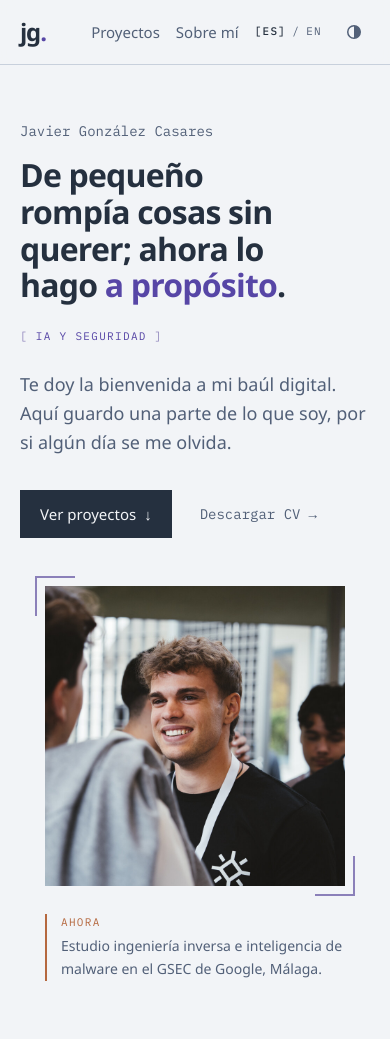
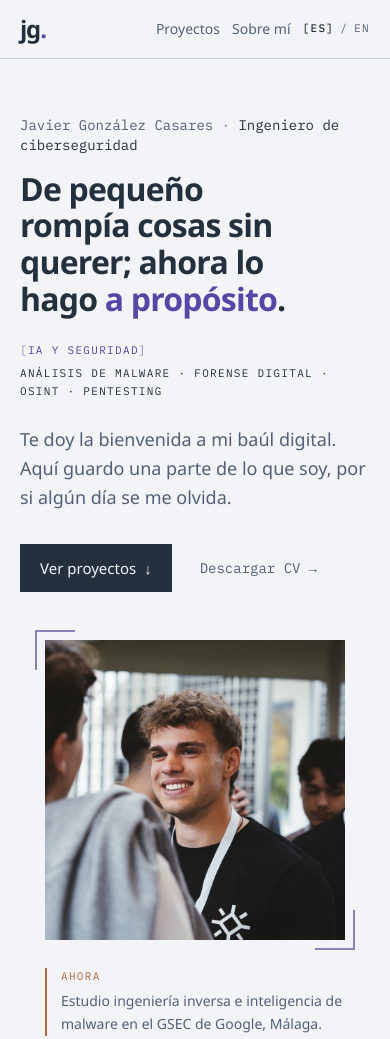
Before and after one commit to i12gocaj/portfolio, an Astro site: page / in a window 390 px wide. Shown: the top 1039 px of the page. Built offline with nearby package versions, Linux system fonts and the light colour scheme; Astro itself is replaced by a stand-in of ours.

Commit message:
Show role and specialities in the hero; refine About copy
Also keeps the mobile navigation on one line once Reflections appears.

Co-Authored-By: Claude Fable 5.2 <noreply@anthropic.com>

```diff
--- a/src/components/Header.astro
+++ b/src/components/Header.astro
@@ -27,8 +27,8 @@ const nav: { key: RouteKey; label: string }[] = [
     <a href={home} aria-label={t("nav.home")} class="text-2xl font-bold tracking-tighter leading-none">
       jg<span class="text-accent">.</span>
     </a>
-    <div class="flex items-center gap-4 sm:gap-7">
-      <ul class="flex items-center gap-4 sm:gap-7 text-[0.9375rem]">
+    <div class="flex items-center gap-3 sm:gap-7">
+      <ul class="flex items-center gap-3 whitespace-nowrap text-sm sm:gap-7 sm:text-[0.9375rem]">
         {
           nav.map((item) => (
             <li>
@@ -71,7 +71,7 @@ const nav: { key: RouteKey; label: string }[] = [
         type="button"
         id="theme-toggle"
         aria-label={t("theme.toggle")}
-        class="grid h-8 w-8 place-items-center rounded-sm text-slate hover:text-accent transition-colors duration-150 cursor-pointer"
+        class="hidden h-8 w-8 place-items-center sm:grid rounded-sm text-slate hover:text-accent transition-colors duration-150 cursor-pointer"
       >
         <svg width="16" height="16" viewBox="0 0 16 16" aria-hidden="true">
           <circle cx="8" cy="8" r="6.25" fill="none" stroke="currentColor" stroke-width="1.5"></circle>
--- a/src/components/Home.astro
+++ b/src/components/Home.astro
@@ -25,16 +25,19 @@ const latest = (await reflectionListing(lang)).slice(0, 3);
       class="grid items-center gap-12 pt-14 pb-16 md:grid-cols-[minmax(0,1fr)_300px] md:gap-16 md:pt-24 md:pb-20"
     >
       <div>
-        <p class="font-mono text-sm text-slate mb-4">Javier González Casares</p>
+        <p class="font-mono text-sm text-slate mb-4">
+          Javier González Casares{" "}<span aria-hidden="true" class="text-frame">·</span>{" "}<span class="text-ink">{t("hero.role")}</span>
+        </p>
         <h1
           id="hero-title"
           class="text-[2rem] sm:text-4xl md:text-[2.75rem] font-semibold tracking-tight leading-[1.15] text-balance [&_em]:not-italic [&_em]:text-accent"
           set:html={t("hero.headline")}
         />
-        <p class="meta mt-6 !text-accent">
-          <span aria-hidden="true" class="text-frame">[</span>
-          {t("hero.context")}
-          <span aria-hidden="true" class="text-frame">]</span>
+        <p class="meta mt-6 flex flex-wrap items-baseline gap-x-4 gap-y-1.5">
+          <span class="!text-accent whitespace-nowrap">
+            <span aria-hidden="true" class="text-frame">[</span>{t("hero.context")}<span aria-hidden="true" class="text-frame">]</span>
+          </span>
+          <span class="text-ink">{t("hero.skills")}</span>
         </p>
         <p class="mt-6 max-w-xl text-lg leading-relaxed text-slate">{t("hero.lead")}</p>
         <div class="mt-8 flex flex-wrap items-center gap-x-7 gap-y-4">
--- a/src/data/content.json
+++ b/src/data/content.json
@@ -1467,16 +1467,16 @@
       "en": "I can't just stare at the ceiling, and anyone who knows me knows it. One day I'm showing you my popcorn alarm, and the next I've built an OSINT tool that finds more about you than you remember posting."
     },
     {
-      "es": "Tengo la cabeza llena de ideas a todas horas. No puedo evitar mirar lo que tengo delante y preguntarme cómo funciona, por dónde falla y qué haría yo distinto. Cuando algo me apasiona, me obsesiona: primero aprenderlo y después enseñarlo, que es cuando descubro si de verdad lo he entendido.",
-      "en": "My head is full of ideas at all hours. I can't help looking at whatever is in front of me and wondering how it works, where it fails and what I would do differently. When something excites me, it becomes an obsession: first learning it and then teaching it, which is when I find out whether I really understood it."
+      "es": "Tengo la cabeza llena de ideas a todas horas. No puedo evitar mirar lo que tengo delante y preguntarme cómo funciona, por dónde falla y qué haría yo distinto. Cuando algo me apasiona, me obsesiona: primero aprenderlo y después enseñarlo, porque me gusta devolver a la comunidad lo que he recibido.",
+      "en": "My head is full of ideas at all hours. I can't help looking at whatever is in front of me and wondering how it works, where it fails and what I would do differently. When something excites me, it becomes an obsession: first learning it and then teaching it, because I like giving back to the community what I have received."
     },
     {
       "es": "De pequeño rompía cosas sin querer. Con el tiempo entendí que romper algo es la forma más honesta de conocerlo, y por eso acabé en la ciberseguridad: aquí entender un sistema significa saber cómo cae. Me fascina que un virus informático se comporte casi como uno biológico, que cada defensa nueva sea una invitación a saltársela y que quien creía estar oculto siempre deje un rastro. Es una partida que no se acaba nunca, y eso es justo lo que me engancha.",
       "en": "As a kid I used to break things by accident. Over time I realised that breaking something is the most honest way to get to know it, and that is how I ended up in cybersecurity: here, understanding a system means knowing how it falls. I'm fascinated that a computer virus behaves almost like a biological one, that every new defence is an invitation to get around it, and that whoever thought they were hidden always leaves a trace. It's a game that never ends, and that is exactly what keeps me hooked."
     },
     {
-      "es": "Pero no es solo el juego. Al otro lado siempre hay alguien: la persona a la que han estafado, el vecino que quiere saber qué pasa en su barrio, la empresa que no sabe que tiene la puerta abierta. Por eso colaboro con la Policía Nacional y por eso monté, sin cobrar, una plataforma para mi barrio.",
-      "en": "But it isn't just the game. There is always someone on the other side: the person who was scammed, the neighbour who wants to know what is going on in their area, the company that doesn't know its door is open. That is why I collaborate with the Spanish National Police, and why I built a platform for my neighbourhood without charging for it."
+      "es": "Pero no es solo el juego. Al otro lado siempre hay alguien: la persona a la que han estafado, el vecino que quiere saber qué pasa en su barrio, la empresa que no sabe que tiene la puerta abierta. Por eso colaboro con la Policía Nacional. Y por eso, cuando hubo una racha de robos en mi zona, monté una plataforma para recoger datos de lo que estaba pasando, mejorar la seguridad del barrio y, de paso, resolver incidencias con más eficacia y conectarnos mejor entre vecinos.",
+      "en": "But it isn't just the game. There is always someone on the other side: the person who was scammed, the neighbour who wants to know what is going on in their area, the company that doesn't know its door is open. That is why I collaborate with the Spanish National Police. And it is why, after a spate of burglaries in my area, I built a platform to collect data on what was happening, improve the neighbourhood's security and, along the way, resolve incidents more efficiently and connect neighbours better."
     },
     {
       "es": "Ahora que con la inteligencia artificial cualquier idea se puede construir, lo difícil ya no es hacer, sino saber qué merece la pena hacer. Ahí es donde creo que más aporto.",
--- a/src/i18n/ui.ts
+++ b/src/i18n/ui.ts
@@ -15,7 +15,9 @@ export const ui = {
     "nav.home": "Javier González Casares, inicio",
     "theme.toggle": "Cambiar entre tema claro y oscuro",
     "hero.headline": "De pequeño rompía cosas sin querer; ahora lo hago <em>a propósito</em>.",
+    "hero.role": "Ingeniero de ciberseguridad",
     "hero.context": "IA y seguridad",
+    "hero.skills": "Análisis de malware · Forense digital · OSINT · Pentesting",
     "hero.lead":
       "Te doy la bienvenida a mi baúl digital. Aquí guardo una parte de lo que soy, por si algún día se me olvida.",
     "hero.cta": "Ver proyectos",
@@ -67,7 +69,9 @@ export const ui = {
     "nav.home": "Javier González Casares, home",
     "theme.toggle": "Switch between light and dark theme",
     "hero.headline": "As a kid, I used to break things by accident; now I do it <em>on purpose</em>.",
+    "hero.role": "Cybersecurity engineer",
     "hero.context": "AI & security",
+    "hero.skills": "Malware analysis · Digital forensics · OSINT · Pentesting",
     "hero.lead":
       "Welcome to my digital trunk. I keep a part of who I am in here, in case I ever forget.",
     "hero.cta": "View projects",
```
